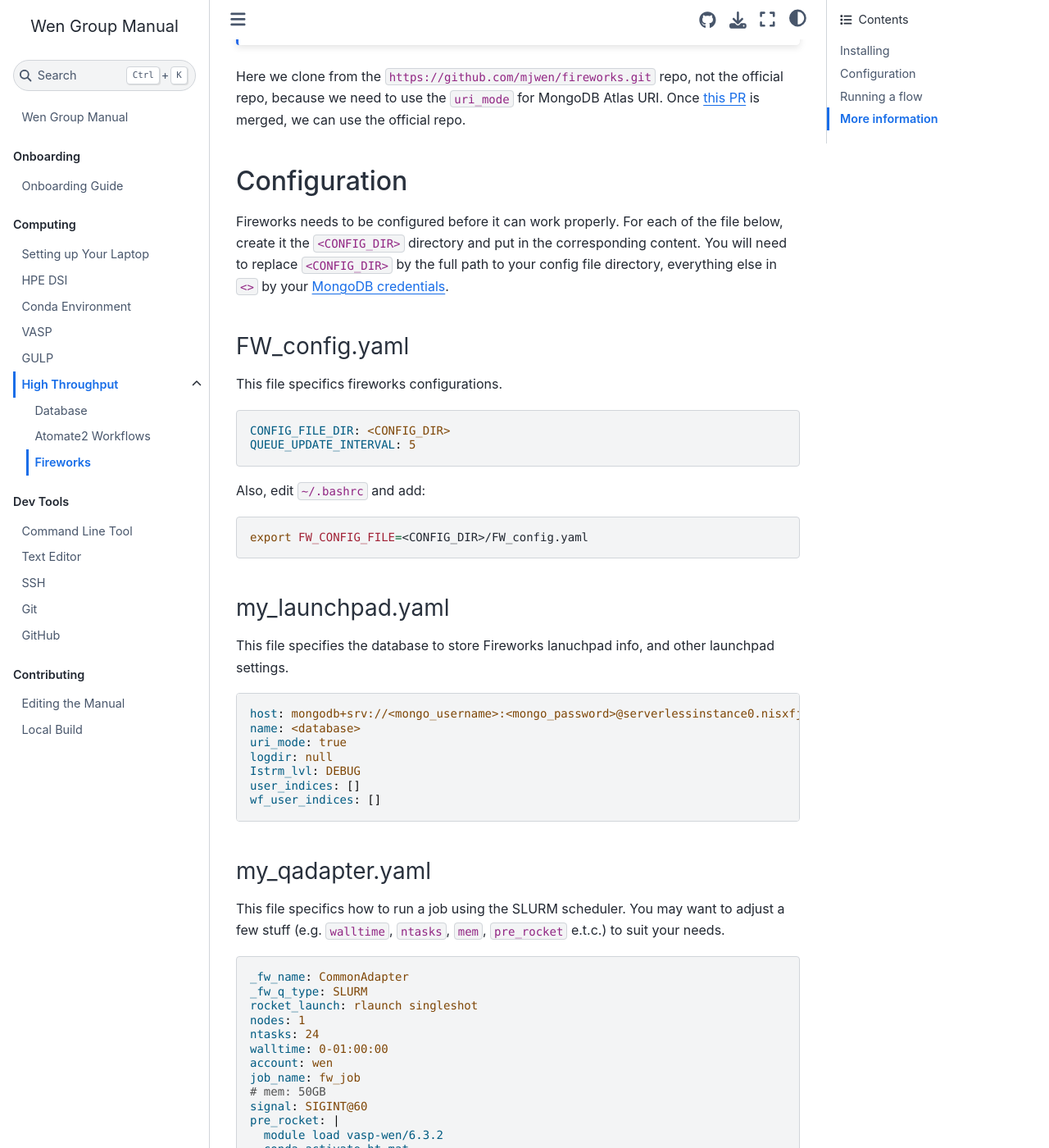
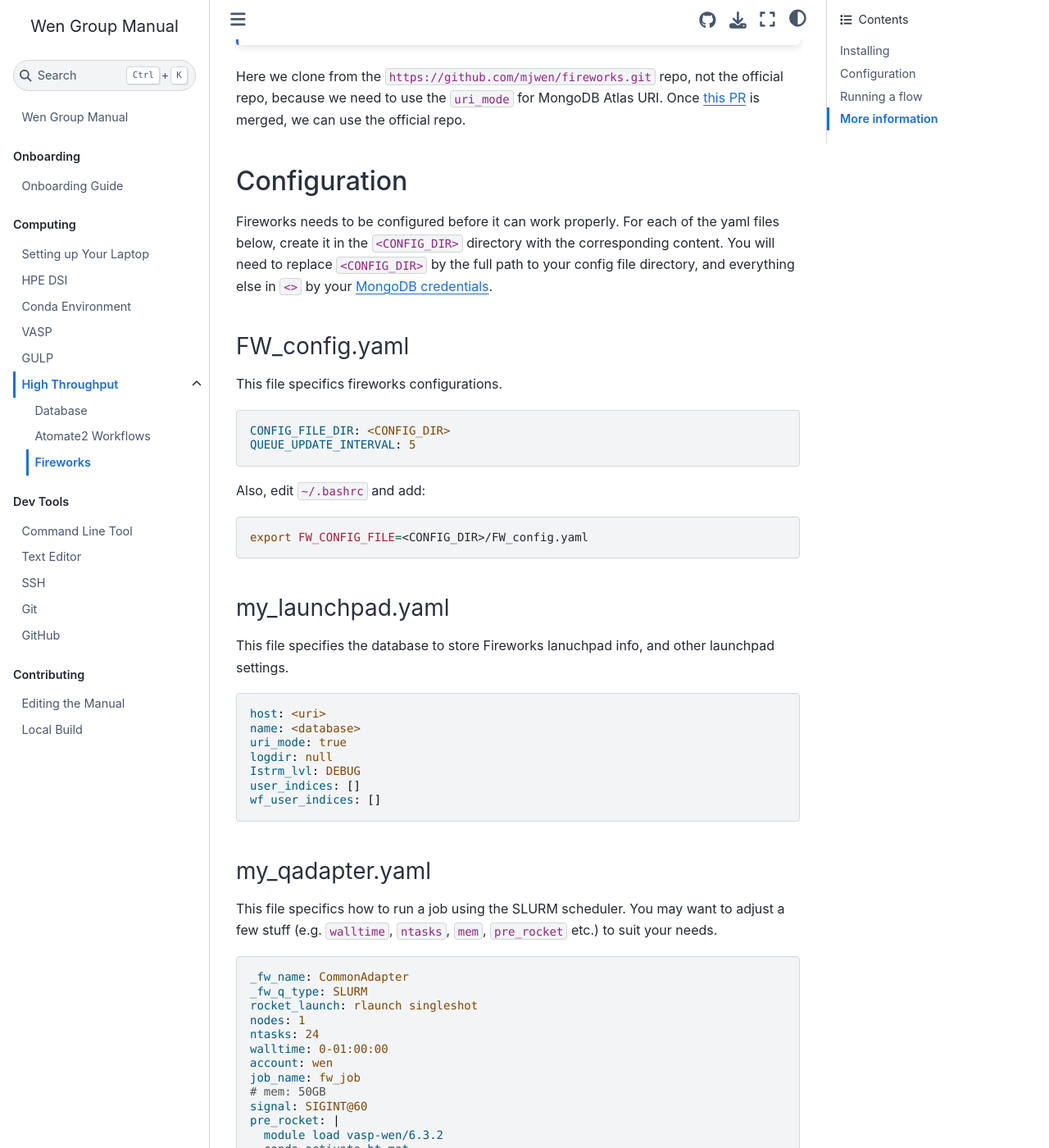
Before and after one commit to wengroup/group_manual, a Jupyter Book: the page built from docs/computing/high_throughput/fireworks.md, in a window 1280 px wide and 1400 px high, scrolled down 625 px. Shown: the whole window at 82% size. Built offline with Jupyter Book 1.0.4 settings and Sphinx 7.4.7 and the Sphinx Book theme 1.1.4, drawn with Linux system fonts in a browser that asks for light colours; some of the changed text lies outside the part shown.

Commit message:
More tweaks

````diff
--- a/docs/computing/high_throughput/fireworks.md
+++ b/docs/computing/high_throughput/fireworks.md
@@ -27,7 +27,7 @@
 
 ## Configuration
 
-Fireworks needs to be configured before it can work properly. For each of the file below, create it the `<CONFIG_DIR>` directory and put in the corresponding content. You will need to replace `<CONFIG_DIR>` by the full path to your config file directory, everything else in `<>` by your [MongoDB credentials](label:database).
+Fireworks needs to be configured before it can work properly. For each of the yaml files below, create it in the `<CONFIG_DIR>` directory with the corresponding content. You will need to replace `<CONFIG_DIR>` by the full path to your config file directory, and everything else in `<>` by your [MongoDB credentials](label:database).
 
 ### FW_config.yaml
 
@@ -49,7 +49,7 @@
 This file specifies the database to store Fireworks lanuchpad info, and other launchpad settings.
 
 ```yaml
-host: mongodb+srv://<mongo_username>:<mongo_password>@serverlessinstance0.nisxfj9.mongodb.net/?retryWrites=true&w=majority
+host: <uri>
 name: <database>
 uri_mode: true
 logdir: null
@@ -60,7 +60,7 @@
 
 ### my_qadapter.yaml
 
-This file specifics how to run a job using the SLURM scheduler. You may want to adjust a few stuff (e.g. `walltime`, `ntasks`, `mem`, `pre_rocket` e.t.c.) to suit your needs.
+This file specifics how to run a job using the SLURM scheduler. You may want to adjust a few stuff (e.g. `walltime`, `ntasks`, `mem`, `pre_rocket` etc.) to suit your needs.
 
 ```yaml
 _fw_name: CommonAdapter
````
Also changed, not shown: other parts of docs/computing/high_throughput/fireworks.md (+7 -5 lines), docs/computing/high_throughput/atomate2.md (+4 -4 lines).
